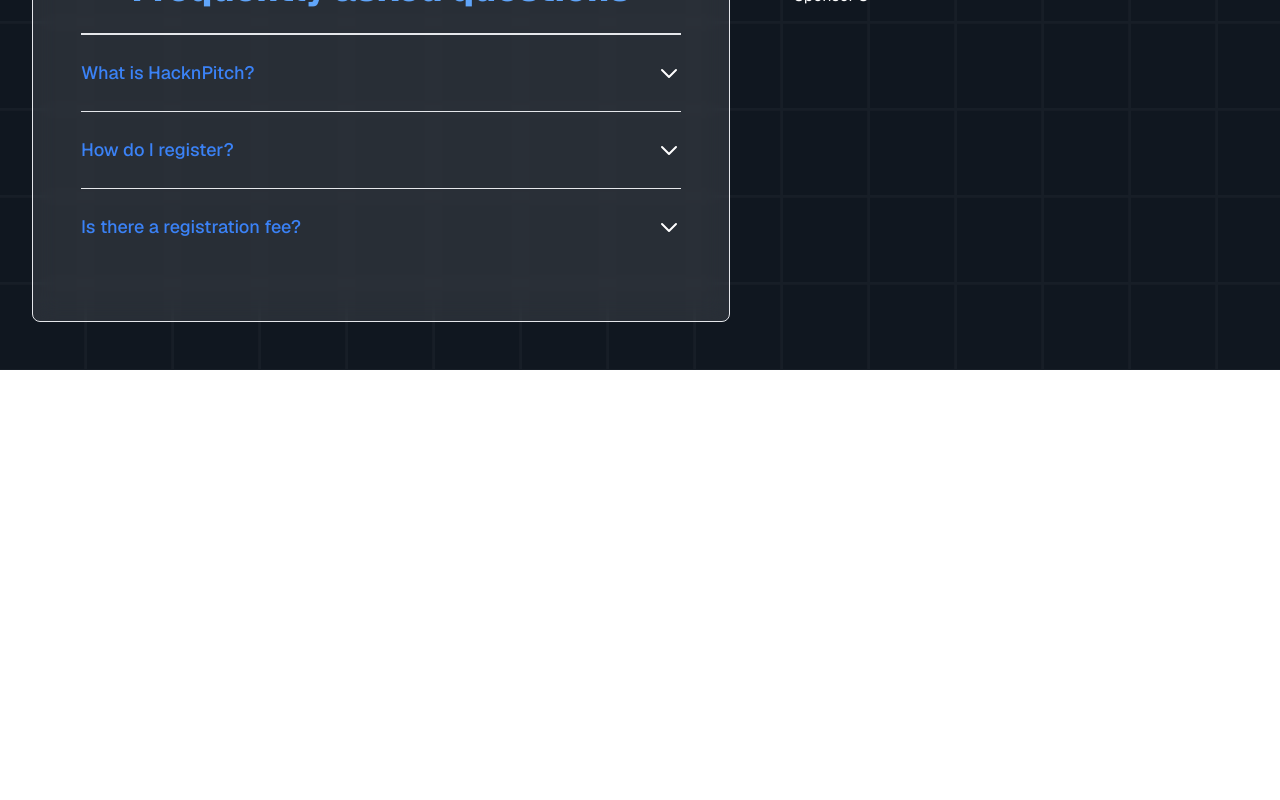
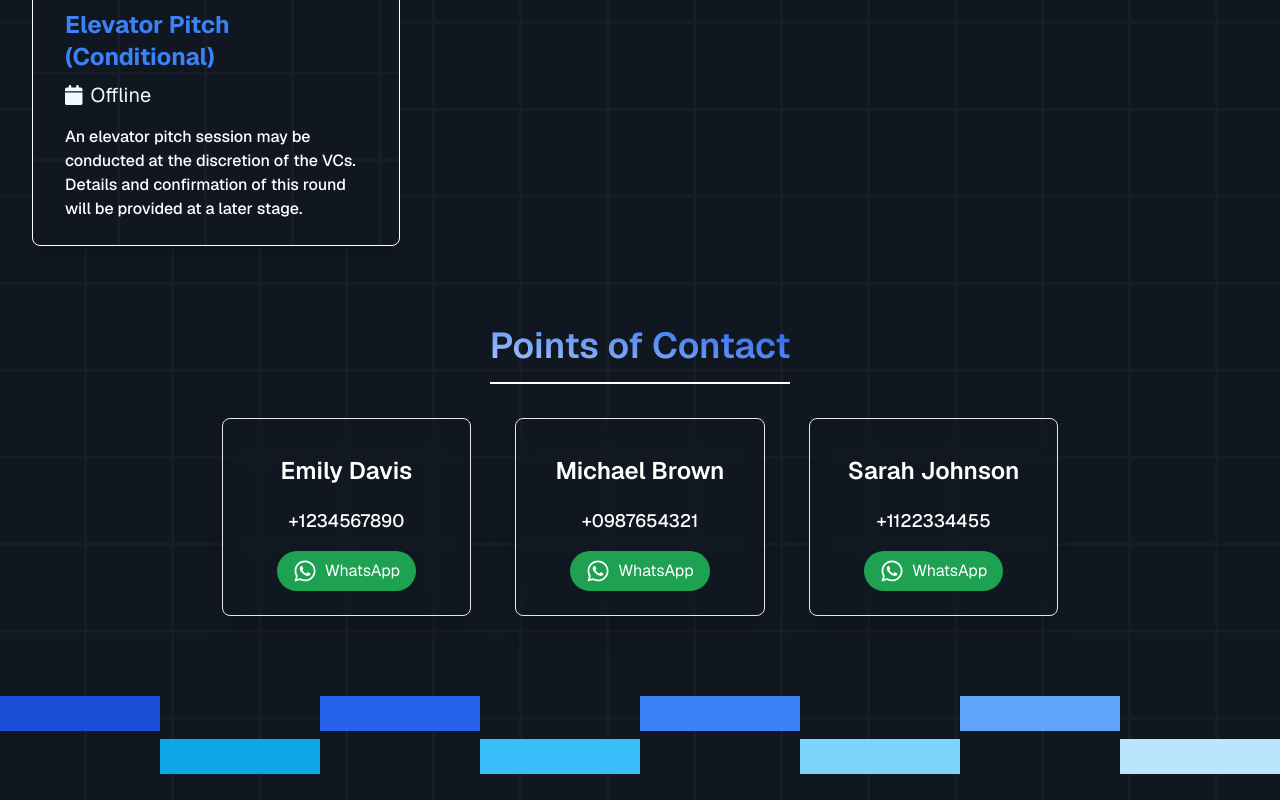
Before and after one commit to jadavpur-university-ed-cell/esummit-24, a Next.js app: page /events/hacknpitch in a window 1280 px wide. Shown: the part 1980-2780 px from the top of the page. Before the commit the page ends 2350 px from the top, so only its background shows below. Built offline with nearby package versions, Linux system fonts and the light colour scheme.

Commit message:
hacknpitch

```diff
--- a/app/events/hacknpitch/page.tsx
+++ b/app/events/hacknpitch/page.tsx
@@ -110,6 +110,41 @@ const HacknPitchEvent: React.FC = () => {
           <section className="bg-blue-700 w-[25%] h-[35px]"></section>
         </div>
       </div>
+       {/* Rounds Section */}
+       <div className="pt-12">
+        <div className="flex flex-col justify-center items-center pt-8 pb-0.5">
+          <h1 className="text-4xl font-semibold text-transparent bg-clip-text bg-gradient-to-bl from-blue-600 to-blue-200">
+            Rounds
+            <div className="mt-4 w-full h-0.5 bg-white"></div>
+          </h1>
+        </div>
+        <RoundCards
+          headingColor="text-blue-500"
+          textColor="text-sky-50"
+          rounds={[
+            {
+              title: 'Screening Round',
+              date: 'Preliminary Submission',
+              description: 'Participants are required to submit a 3-slide PowerPoint presentation via the official website or Unstop. The submission should focus on the core aspects of the proposed innovation, excluding introductory and thank-you slides.',
+            },
+            {
+              title: 'Pitching Round',
+              date: 'Offline',
+              description: 'Thirty teams will be shortlisted to participate in an offline pitching session. Each team will deliver a 5-minute pitch followed by a 2-minute rebuttal, where they will have the opportunity to defend and elaborate on their presentation.',
+            },
+            {
+              title: 'Final Offline Round',
+              date: 'Offline',
+              description: 'Selected teams will be invited to Kolkata for the final offline round. Attendance will be subject to the feasibility and availability of the team.',
+            },
+            {
+              title: 'Elevator Pitch (Conditional)',
+              date: 'Offline',
+              description: 'An elevator pitch session may be conducted at the discretion of the VCs. Details and confirmation of this round will be provided at a later stage.',
+            },
+          ]}
+        />
+      </div>
 
       {/* Points of Contact Section */}
       <div className="py-4 px-4 sm:px-6 lg:px-4">
@@ -129,6 +164,32 @@ const HacknPitchEvent: React.FC = () => {
               nameColor={contact.nameColor}
             />
           ))}
+        </div>
+      </div>
+      {/* Step Design Section */}
+      <div className="flex flex-col">
+        {/* First Row */}
+        <div className="flex justify-between mt-16">
+          <section className="bg-blue-700 w-[12.5%] h-[35px]"></section>
+          <section className=" w-[12.5%] h-[35px]"></section>
+          <section className="bg-blue-600 w-[12.5%] h-[35px]"></section>
+          <section className=" w-[12.5%] h-[35px]"></section>
+          <section className="bg-blue-500 w-[12.5%] h-[35px]"></section>
+          <section className=" w-[12.5%] h-[35px]"></section>
+          <section className="bg-blue-400 w-[12.5%] h-[35px]"></section>
+          <section className=" w-[12.5%] h-[35px]"></section>
+        </div>
+
+        {/* Second Row */}
+        <div className="flex justify-between mt-2">
+          <section className=" w-[12.5%] h-[35px]"></section>
+          <section className="bg-sky-500 w-[12.5%] h-[35px]"></section>
+          <section className=" w-[12.5%] h-[35px]"></section>
+          <section className="bg-sky-400 w-[12.5%] h-[35px]"></section>
+          <section className=" w-[12.5%] h-[35px]"></section>
+          <section className="bg-sky-300 w-[12.5%] h-[35px]"></section>
+          <section className=" w-[12.5%] h-[35px]"></section>
+          <section className="bg-sky-200 w-[12.5%] h-[35px]"></section>
         </div>
       </div>
 
```
